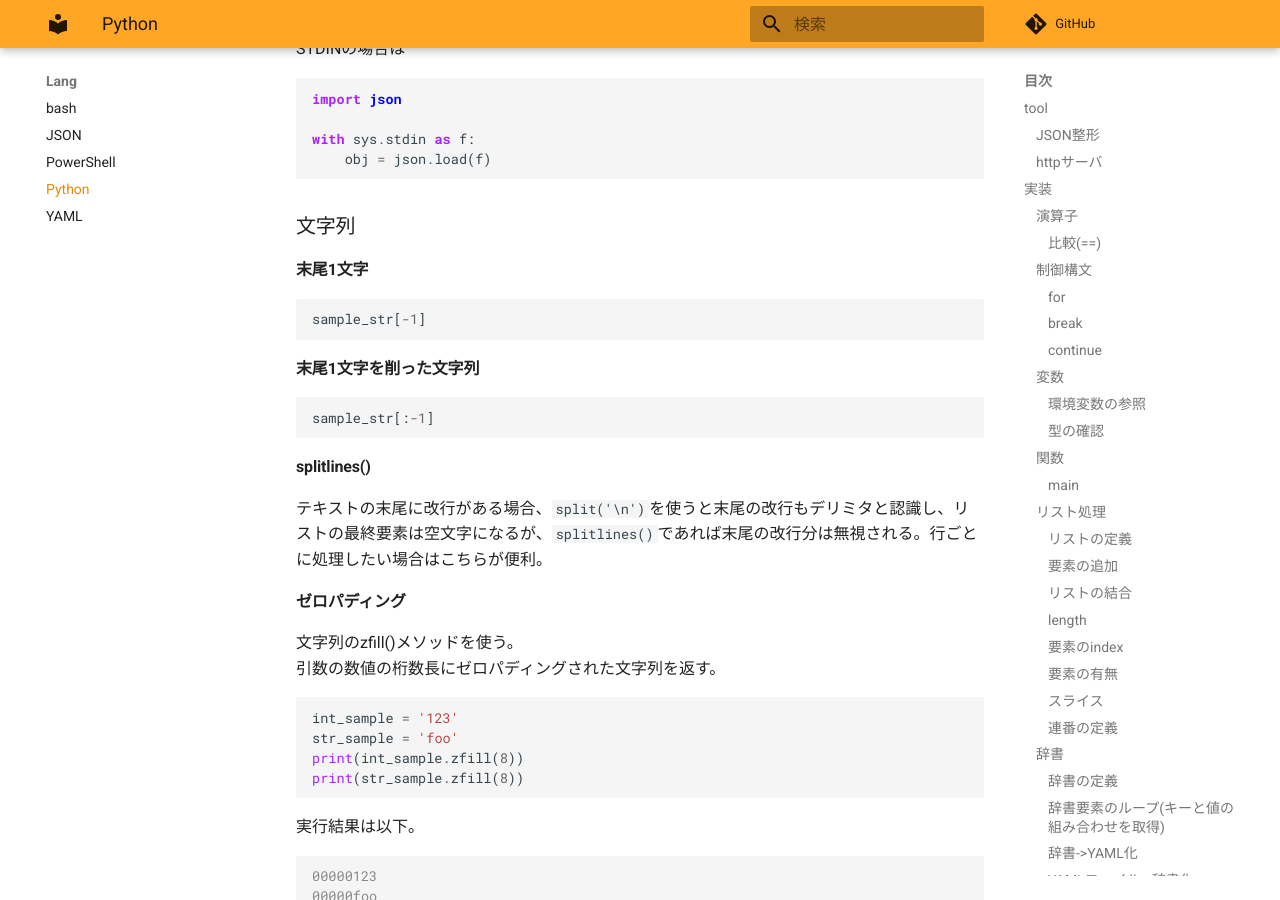
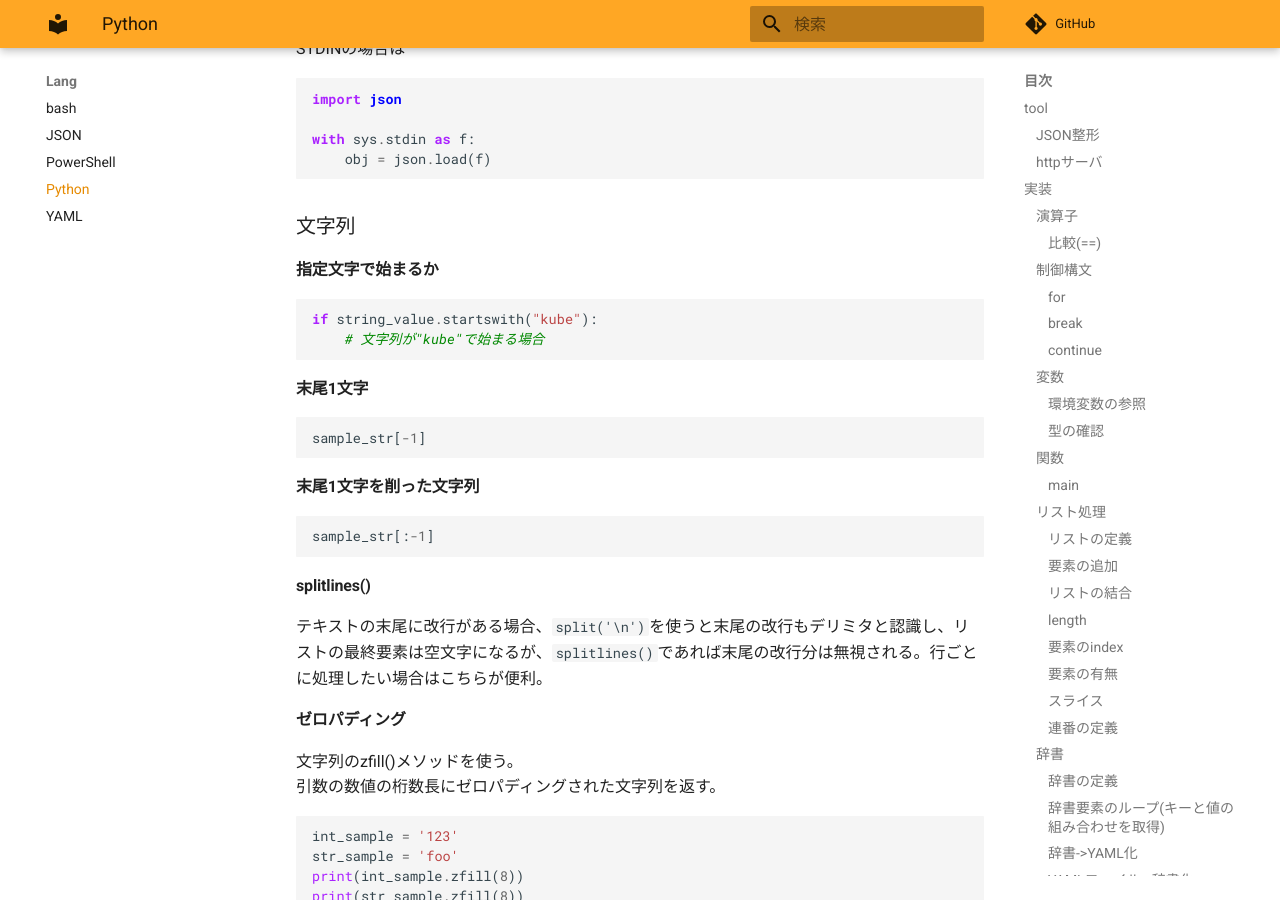
Before and after one commit to zaki-lknr/docs, an MkDocs documentation site: the page built from docs/lang/python.md, in a window 1280 px wide and 900 px high, scrolled down 6339 px. Built offline with MkDocs 1.6.1 and Material for MkDocs 9.7.7, drawn with Linux system fonts in a browser that asks for light colours; comment, search, counter and statistics services are not loaded.

Commit message:
add: lang/python: string.startswith()

````diff
--- a/docs/lang/python.md
+++ b/docs/lang/python.md
@@ -334,6 +334,13 @@ with sys.stdin as f:
 ```
 
 ### 文字列
+
+#### 指定文字で始まるか
+
+```python
+if string_value.startswith("kube"):
+    # 文字列が"kube"で始まる場合
+```
 
 #### 末尾1文字
 
````
